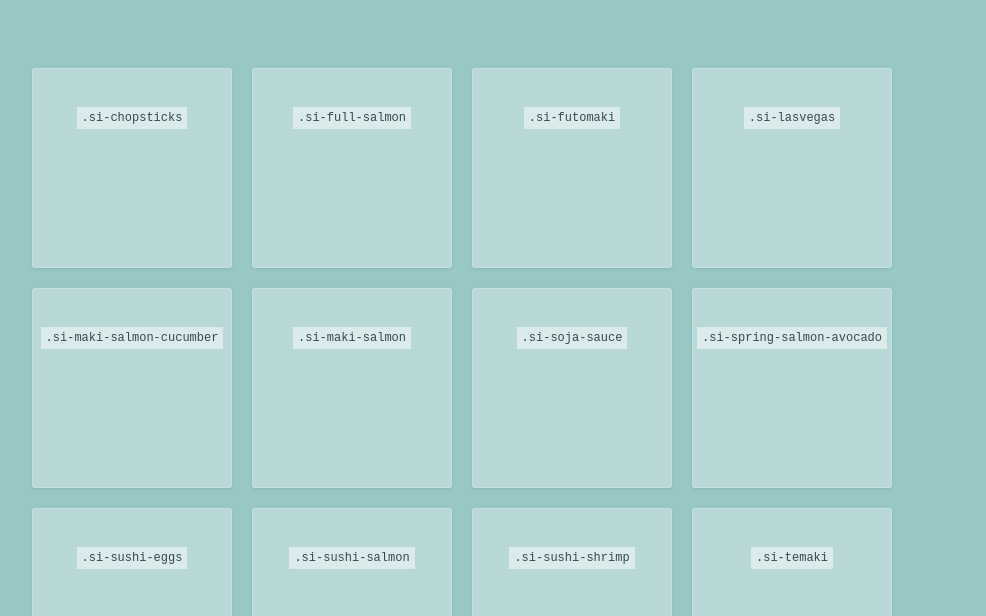
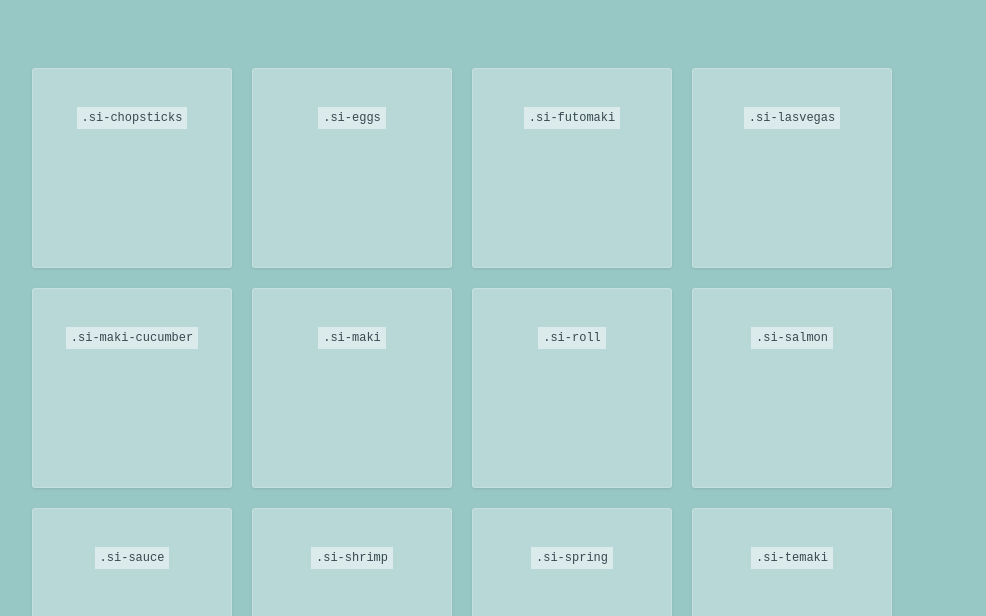
Before and after one commit to janteuni/sushicons, a website: page index.html in a window 1280 px wide. Shown: the part 184-800 px from the top of the page, without its empty margins (178-1164 px from the left). Drawn offline with Linux system fonts and the light colour scheme; some icons are missing.

Commit message:
chore(icon): deploying

```diff
--- a/index.html
+++ b/index.html
@@ -26,10 +26,10 @@
             </p>
         </div>
         <div class="icon">
-            <i class="si-full-salmon"></i>
+            <i class="si-eggs"></i>
             <p>
                 <span class="sushi-name">
-                    .si-full-salmon
+                    .si-eggs
                 </span>
             </p>
         </div>
@@ -50,58 +50,58 @@
             </p>
         </div>
         <div class="icon">
-            <i class="si-maki-salmon-cucumber"></i>
+            <i class="si-maki-cucumber"></i>
             <p>
                 <span class="sushi-name">
-                    .si-maki-salmon-cucumber
+                    .si-maki-cucumber
                 </span>
             </p>
         </div>
         <div class="icon">
-            <i class="si-maki-salmon"></i>
+            <i class="si-maki"></i>
             <p>
                 <span class="sushi-name">
-                    .si-maki-salmon
+                    .si-maki
                 </span>
             </p>
         </div>
         <div class="icon">
-            <i class="si-soja-sauce"></i>
+            <i class="si-roll"></i>
             <p>
                 <span class="sushi-name">
-                    .si-soja-sauce
+                    .si-roll
                 </span>
             </p>
         </div>
         <div class="icon">
-            <i class="si-spring-salmon-avocado"></i>
+            <i class="si-salmon"></i>
             <p>
                 <span class="sushi-name">
-                    .si-spring-salmon-avocado
+                    .si-salmon
                 </span>
             </p>
         </div>
         <div class="icon">
-            <i class="si-sushi-eggs"></i>
+            <i class="si-sauce"></i>
             <p>
                 <span class="sushi-name">
-                    .si-sushi-eggs
+                    .si-sauce
                 </span>
             </p>
         </div>
         <div class="icon">
-            <i class="si-sushi-salmon"></i>
+            <i class="si-shrimp"></i>
             <p>
                 <span class="sushi-name">
-                    .si-sushi-salmon
+                    .si-shrimp
                 </span>
             </p>
         </div>
         <div class="icon">
-            <i class="si-sushi-shrimp"></i>
+            <i class="si-spring"></i>
             <p>
                 <span class="sushi-name">
-                    .si-sushi-shrimp
+                    .si-spring
                 </span>
             </p>
         </div>
```
